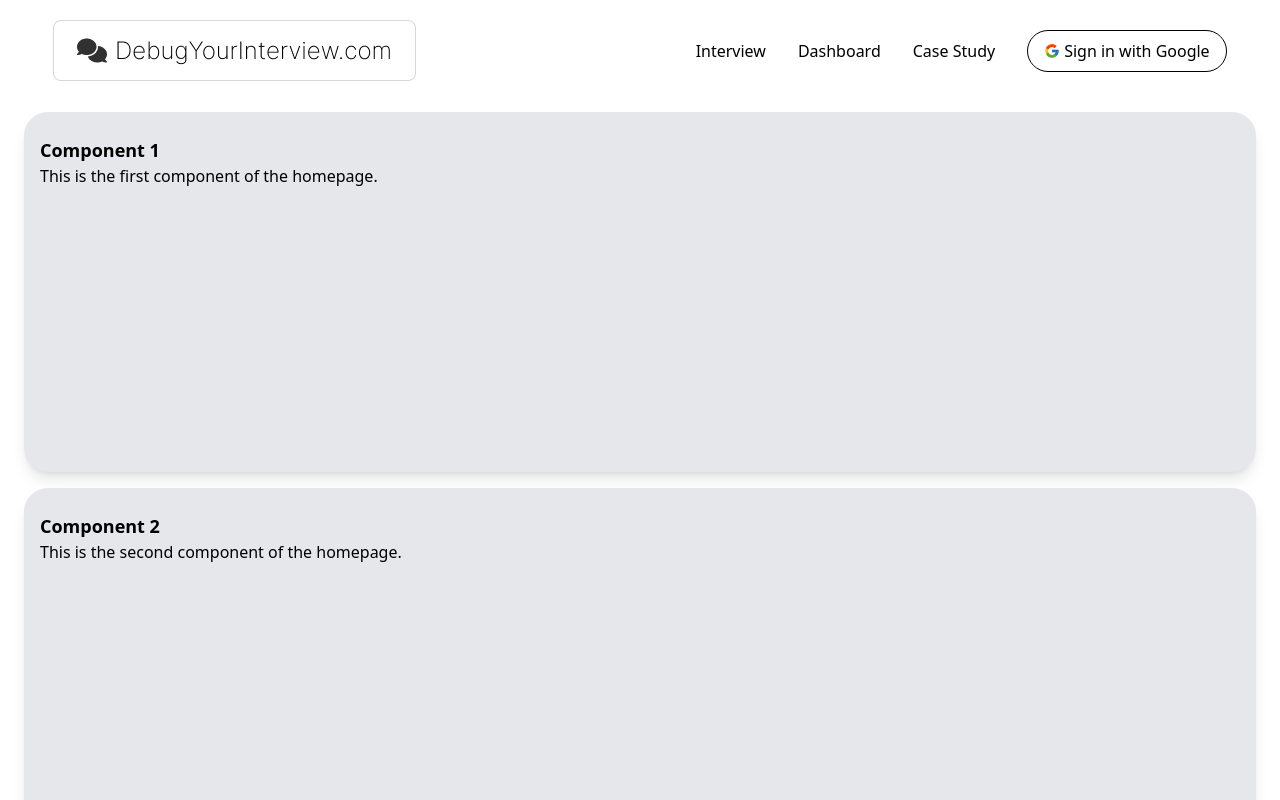
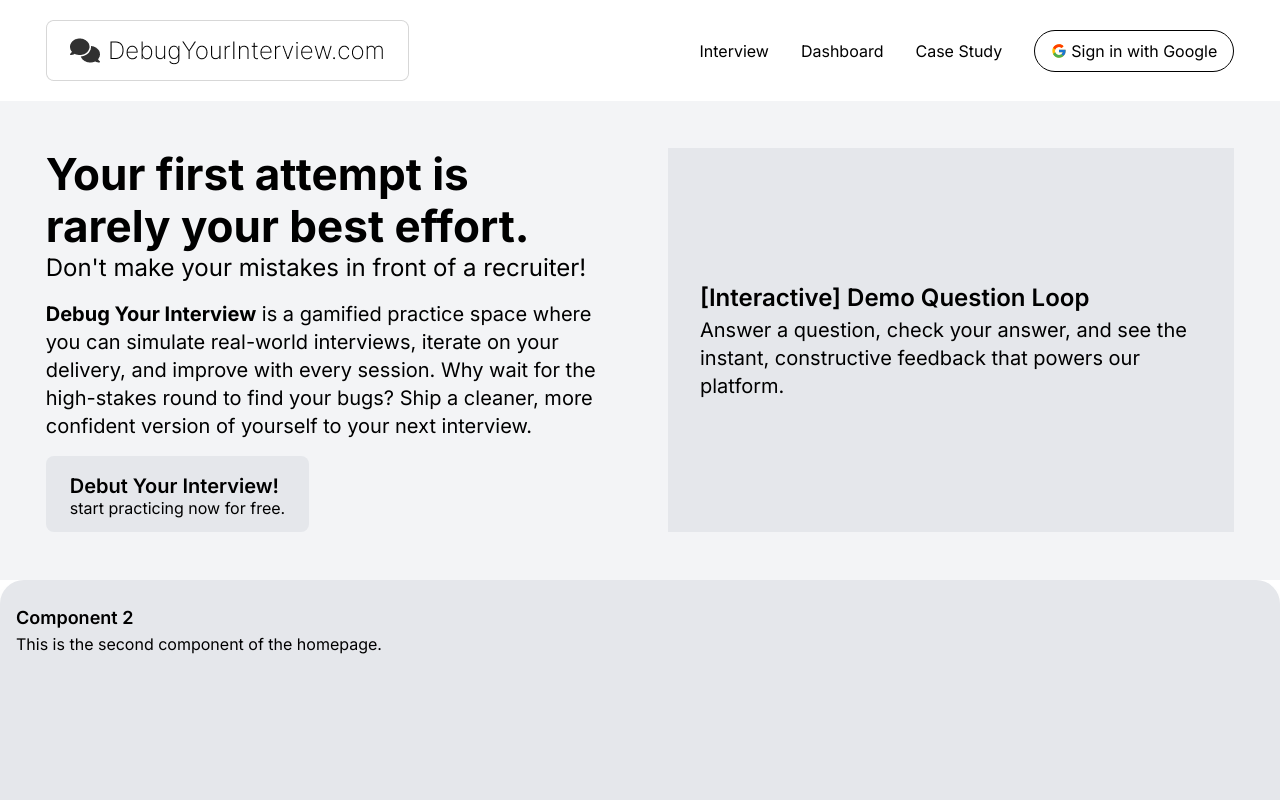
Before and after one commit to chingu-voyages/V59-tier3-team-39, a React (Vite) app in the folder frontend/: page / in a window 1280 px wide. Shown: the top 800 px of the page. Built offline with nearby package versions, Linux system fonts and the light colour scheme.

Commit message:
implement low-fi hero section

```diff
--- a/frontend/src/components/button/Button.tsx
+++ b/frontend/src/components/button/Button.tsx
@@ -9,9 +9,7 @@ const Button = ({children, className = ''}: ButtonProps) => {
 
   return (
     <button className={`relative overflow-hidden ${className}`}>
-      <span className="relative flex items-center justify-center gap-1">
         {children}
-      </span>
     </button>
   )
 }
--- a/frontend/src/components/main/Component1.tsx
+++ /dev/null
@@ -1,8 +0,0 @@
-const Component1 = () => (
-  <div className="w-full max-w-7xl h-[45vh] px-4 py-6 bg-gray-200 rounded-3xl shadow-lg">
-    <h2 className="text-lg font-semibold">Component 1</h2>
-    <p>This is the first component of the homepage.</p>
-  </div>
-)
-
-export default Component1
--- a/frontend/src/components/main/Header.tsx
+++ b/frontend/src/components/main/Header.tsx
@@ -17,7 +17,7 @@ const Header = () => {
 
   return (
     <header className="fixed inset-x-0 top-0 py-5 bg-white">
-      <nav className="w-11/12 mx-auto flex justify-between items-center">
+      <nav className="w-13/14 mx-auto flex justify-between items-center">
         <Link to='/'>
           {<img src={Logo} alt='Debug Your Interivew logo' />}
         </Link>
@@ -29,7 +29,7 @@ const Header = () => {
                 {label}
               </NavLink>
             ))}
-            <Button className='border rounded-full py-2 px-4'>
+            <Button className='flex items-center gap-1 border rounded-full py-2 px-4'>
               <FcGoogle /> Sign in with Google
             </Button>
           </div>
@@ -49,7 +49,7 @@ const Header = () => {
                   {label}
                 </NavLink>
               ))}
-              <Button className='border rounded-full py-2 px-4'>
+              <Button className='flex items-center gap-1 border rounded-full py-2 px-4'>
                 <FcGoogle /> Sign in with Google
               </Button>
           </div>
--- /dev/null
+++ b/frontend/src/components/main/Hero.tsx
@@ -0,0 +1,31 @@
+import Button from "../button/Button"
+
+const Hero = () => (
+  <div className="bg-gray-100 py-12">
+    <div className="w-13/14 grid md:grid-cols-2 gap-14 mx-auto">
+      <div className="space-y-4">
+        <div>
+          <h1 className="text-[2.75rem] font-bold leading-13">Your first attempt is <br /> rarely your best effort.</h1>
+          <p className="text-2xl">Don't make your mistakes in front of a recruiter!</p>
+        </div>
+
+      <p className="text-xl">
+        <span className="font-bold">Debug Your Interview</span> is a gamified practice space where you can simulate real-world interviews, iterate on your delivery, and improve with every session. Why wait for the high-stakes round to find your bugs? Ship a cleaner, more confident version of yourself to your next interview.
+      </p>
+      <Button className="flex flex-col items-start leading-4 bg-gray-200 py-4 px-6 rounded-lg">
+        <span className="font-semibold text-xl">Debut Your Interview!</span>
+        <span>start practicing now for free.</span>
+      </Button>
+    </div>
+    <div className="flex flex-col justify-center bg-gray-200 px-8">
+      <p className="text-[1.5rem] font-semibold">[Interactive] Demo Question Loop</p>
+      <p className="text-xl">
+        Answer a question, check your answer, and see the instant, constructive feedback that powers our platform.
+      </p>
+    </div>
+    </div>
+
+  </div>
+)
+
+export default Hero
--- a/frontend/src/index.css
+++ b/frontend/src/index.css
@@ -1 +1,8 @@
+@import url('https://fonts.googleapis.com/css2?family=Inter:ital,opsz,wght@0,14..32,100..900;1,14..32,100..900&display=swap');
 @import 'tailwindcss';
+
+@layer theme {
+  body {
+    font-family: 'Inter', sans-serif;
+  }
+}
--- a/frontend/src/pages/Home.tsx
+++ b/frontend/src/pages/Home.tsx
@@ -1,16 +1,14 @@
-import Component1 from '../components/main/Component1'
 import Component2 from '../components/main/Component2'
 import Chatbot from '../components/main/Chatbot'
+import Hero from '../components/main/Hero'
 
 const Home = () => {
   return (
     <div className="flex flex-col w-full">
-      <section className="h-[10vh] w-full">
-      </section>
       <main className="w-full">
-        <div className="w-full px-6 py-8 space-y-4">
+        <div className="mt-25">
           <div className="flex justify-center w-full">
-            <Component1 />
+            <Hero />
           </div>
           <div className="flex justify-center w-full">
             <Component2 />
```
